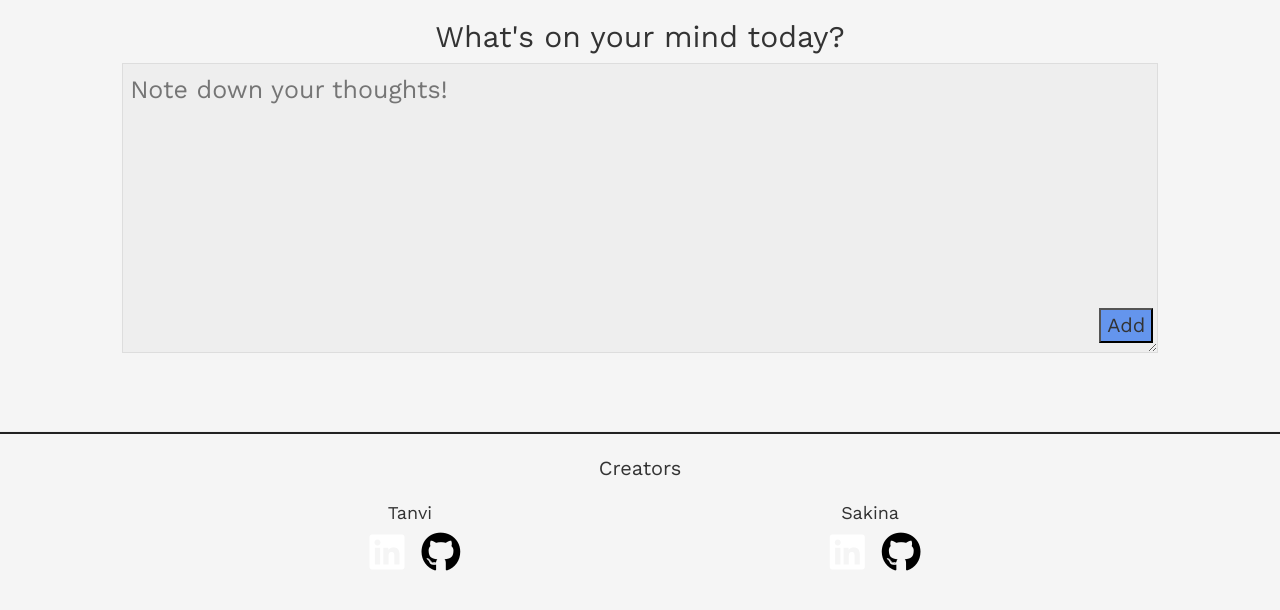
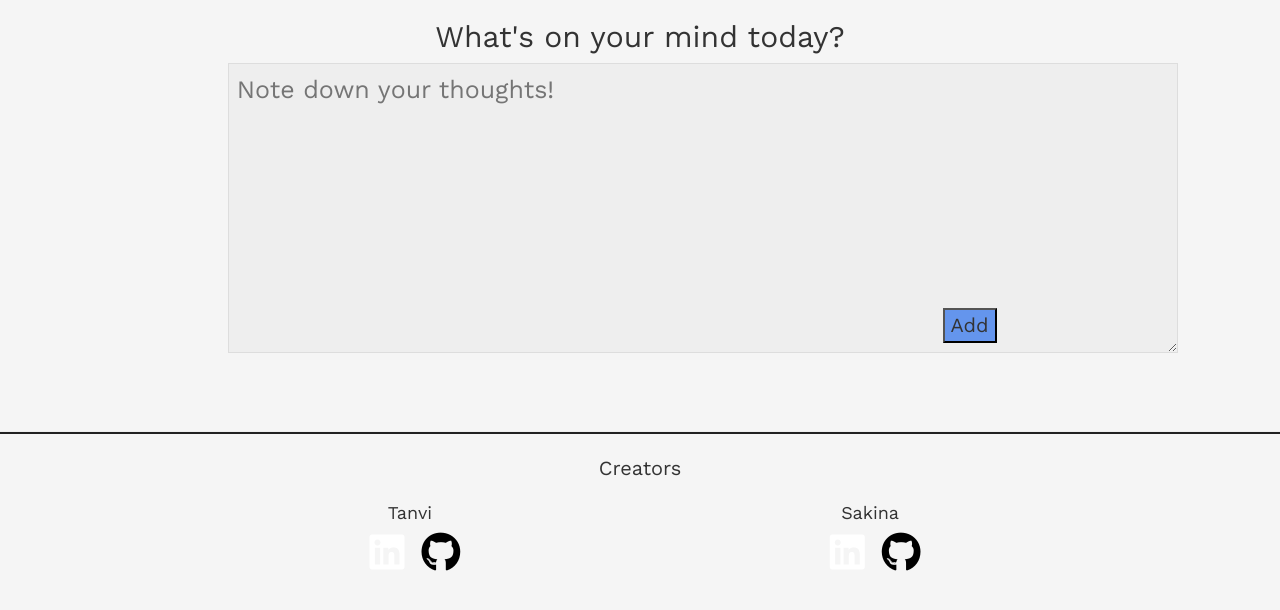
Before and after one commit to tanvi355/eficace, a Flask app: page /notes in a window 1280 px wide. Shown: the part 125-735 px from the top of the page. Run offline with Flask 2, Linux system fonts and the light colour scheme; data that the repository does not hold is empty; some libraries are stand-ins or nearby versions; some web fonts are replaced.

Commit message:
changed notes layout

```diff
--- a/static/css/notes_style.css
+++ b/static/css/notes_style.css
@@ -1,7 +1,7 @@
 .notepad
 {
-    height:450px;
-    width:450px;
+    height:380px;
+    width:950px;
     background-color: white;
     box-shadow: 0 4px 8px 0 rgba(0, 0, 0, 0.2), 0 6px 20px 0 rgba(0, 0, 0, 0.19);
     margin-bottom: 25px;
@@ -26,7 +26,7 @@
   .input
   {
     display: block;
-    width: 100%;
+    width: 950px;
     height:290px;
     padding: 0.75rem;
     box-sizing: border-box;
@@ -46,6 +46,7 @@
 .add{
     background-color: cornflowerblue;
    /* background-color: #009579;*/
+    margin-right: 50px;
 }
 .update
 {
--- a/templates/notes.html
+++ b/templates/notes.html
@@ -14,72 +14,12 @@
 
     <h2 style="text-align: center;">What's on your mind today?</h2>
 
-<!-- ORIGINAL LAYOUT
-    <div class="container-fluid">
-
-        <div class="row">
-            <div class="col-sm-4">
-
-                <div class="notepad">
-                   <form class="note" action="/add_note" method="post">
-
-                       <textarea style="font-size: 25px;" placeholder="Note down your thoughts!" class="input" name="content" wrap="hard"></textarea>
-
-                        <div class="bottom">
-                        <button class="add" type="submit">Add</button>
-                        </div>
-                    </form>
-                </div>
-
-            </div>
-
-            {% for note in notes_list %}
-            <div  class="col-sm-4">
-                <div class="notepad" >
-                    <div style=" font-size: 25px; " >
-                        <p>
-                            {{ note.id }}
-                            &nbsp;&nbsp;
-                            {% if note.done == False %}
-                            <i class="fas fa-times" style="color:red; position:absolute; right:25px; top:13px;"></i>
-                            {% else %}
-                            <i class="fas fa-check" style="color:green; position:absolute; right:25px; top:13px;"></i>
-                            {% endif %}
-                        </p>
-                        <hr style="background-color: #212121; margin-top: 0px; ">
-                        <textarea style="font-size: 25px;" name="content" wrap="hard" cols="23" rows="7">{{ note.content }}</textarea>
-                    </div>
-                    <div class="options">
-
-                        <div class="bottom">
-
-                            <a href="/update/{{ note.id }}" ><button class="update">
-                                {% if note.done == False %}
-                               Mark Done!
-                               {% else %}
-                                Not Done..
-                                {% endif %}
-                            </button></a>
-                            <a href="/delete_note/{{ note.id }}"><button class="delete">
-                                Delete
-                            </button></a>
-                        </div>
-                    </div>
-                </div>
-            </div>
-            {% endfor %}
-            <div  class="col-sm-4"></div>
-        </div>
-
-    </div>
--->
-
 
     <div class="container-fluid">
         <div class="row">
-            <div class="col-sm-1"></div>
+            <div class="col-sm-2"></div>
 
-            <div class="col-sm-10">
+            <div class="col-sm-8">
                     <form class="note" action="/add_note" method="post">
                         <textarea style="font-size: 25px;" placeholder="Note down your thoughts!" class="input" name="content" wrap="hard"></textarea>
                          <div class="bottom">
@@ -88,14 +28,15 @@
                      </form>
             </div>
 
-            <div class="col-sm-1"></div>
+            <div class="col-sm-2"></div>
         </div>
 
         <br><br>
 
-        <div class="col-sm-1"></div>
+        <div class="row">
+            <div class="col-sm-2"></div>
 
-        <div class="col-sm-5">
+            <div class="col-sm-8">
                     {% for note in notes_list %}
                         <div class="notepad">
                             <div style=" font-size: 25px; " >
@@ -109,7 +50,7 @@
                                     {% endif %}
                                 </p>
                                 <hr style="background-color: #212121; margin-top: 0px; ">
-                            <textarea style="font-size: 25px;" name="content" wrap="hard" cols="30" rows="9">{{ note.content }}</textarea>
+                                <textarea style="font-size: 25px;" name="content" wrap="hard" cols="68" rows="7">{{ note.content }}</textarea>
                             </div>
                             <div class="options">
 
@@ -130,20 +71,12 @@
                         </div>
                     {% endfor %}
                 </div>
-            <div class="col-sm-5"></div>
-            <div class="col-sm-1"></div>
 
+                <div class="col-sm-2"></div>
         </div>
 
 
-
-
-
-
-
-
-
-
+    </div>
 
 
 
```
Also changed, not shown: db.sqlite. Lines whose indentation alone changed are shown as unchanged.
